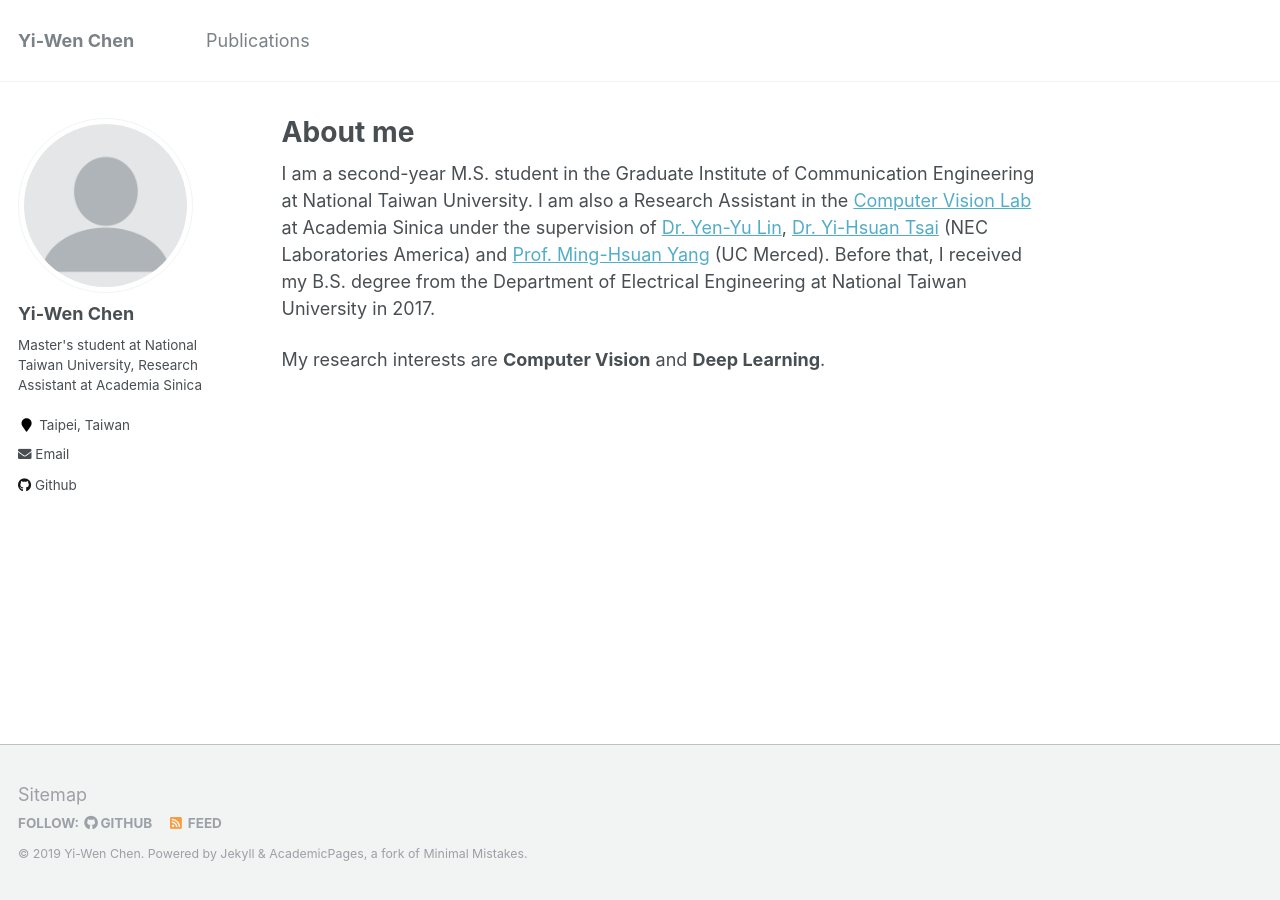
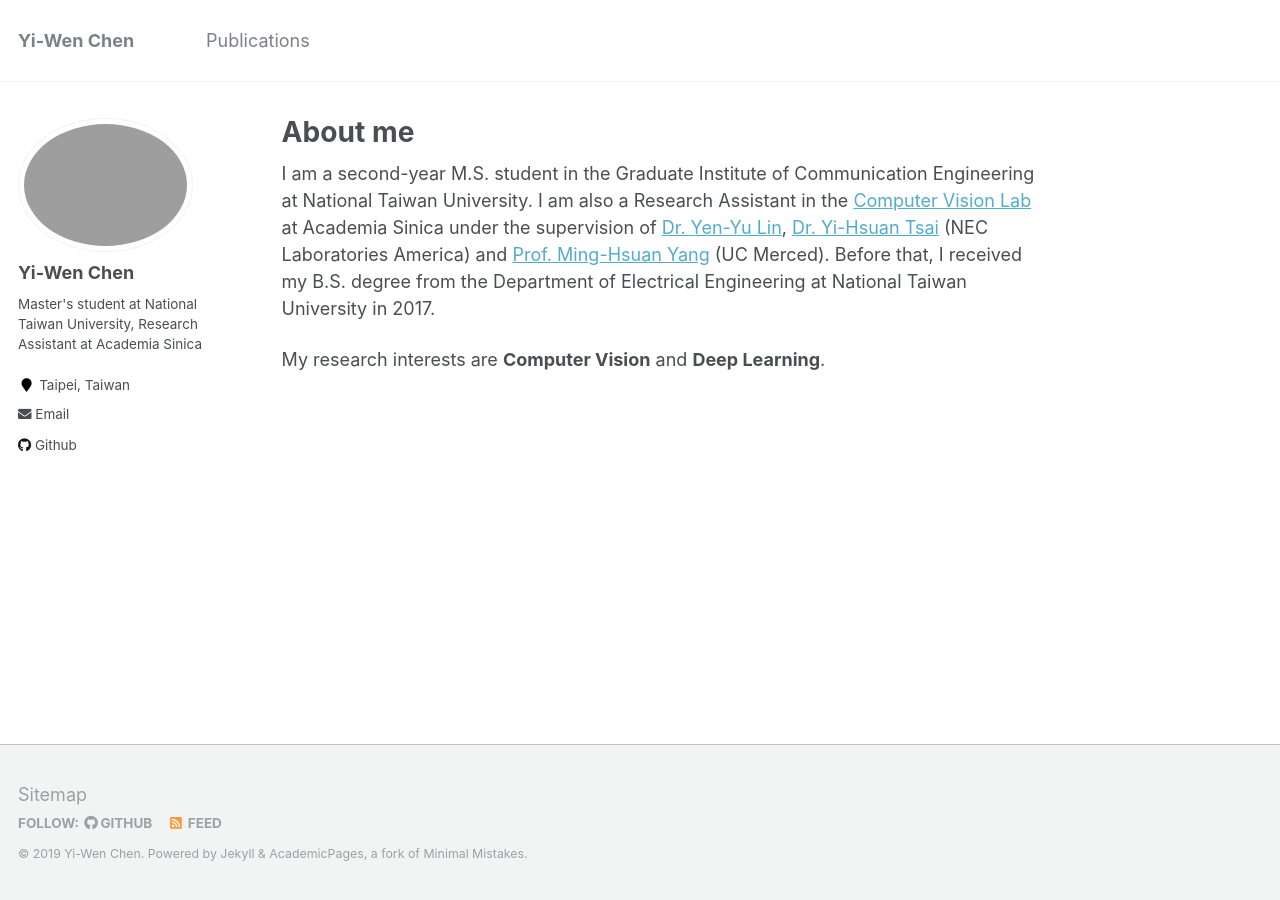
Before and after one commit to wenz116/wenz116.github.io, a Jekyll site: the page built from _pages/about.md, in a window 1280 px wide. Built offline with Jekyll 4.4.1, drawn with Linux system fonts in a browser that asks for light colours.

Commit message:
Upload photo

```diff
--- a/_config.yml
+++ b/_config.yml
@@ -81,7 +81,7 @@ analytics:
 # Site Author
 author:
   name             : "Yi-Wen Chen"
-  avatar           : "profile.png"
+  avatar           : "ywchen.jpg"
   bio              : "Master's student at National Taiwan University, Research Assistant at Academia Sinica"
   location         : "Taipei, Taiwan"
   employer         :
```
Also changed, not shown: 1 other file.
